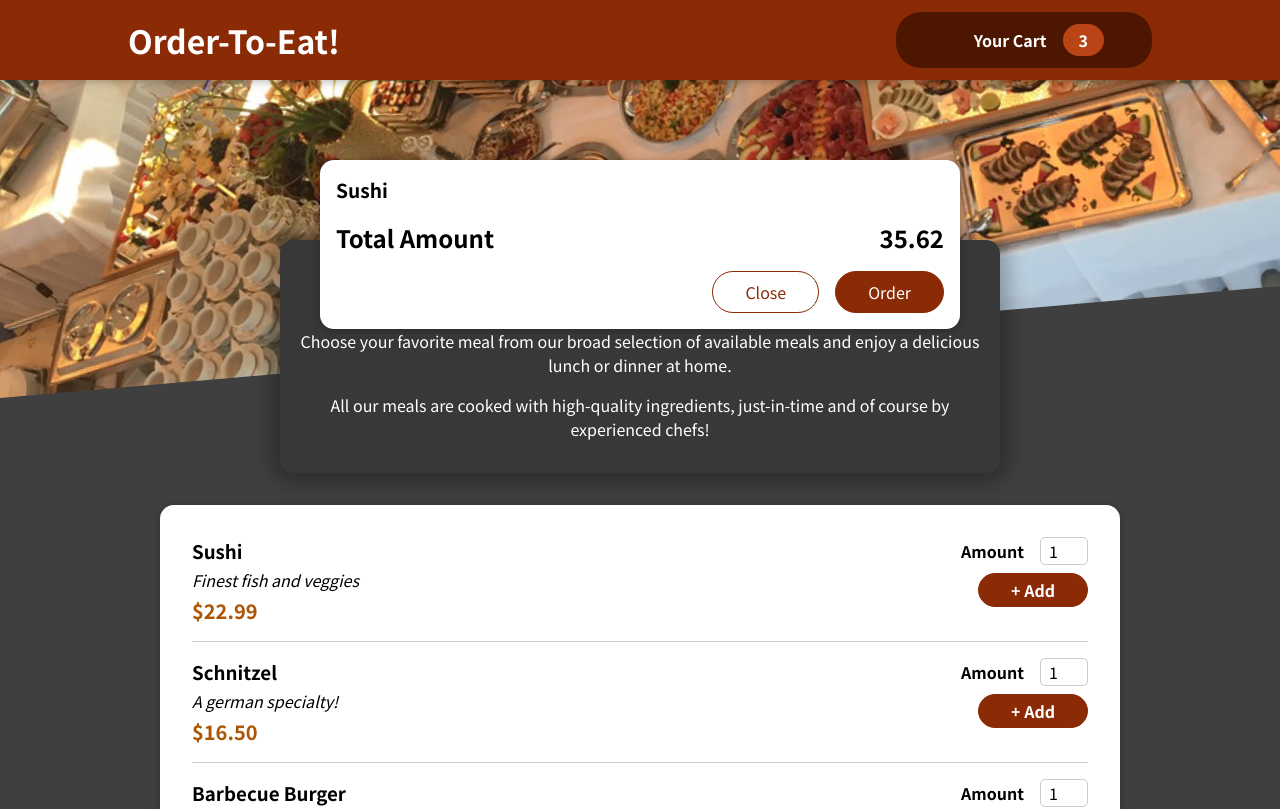
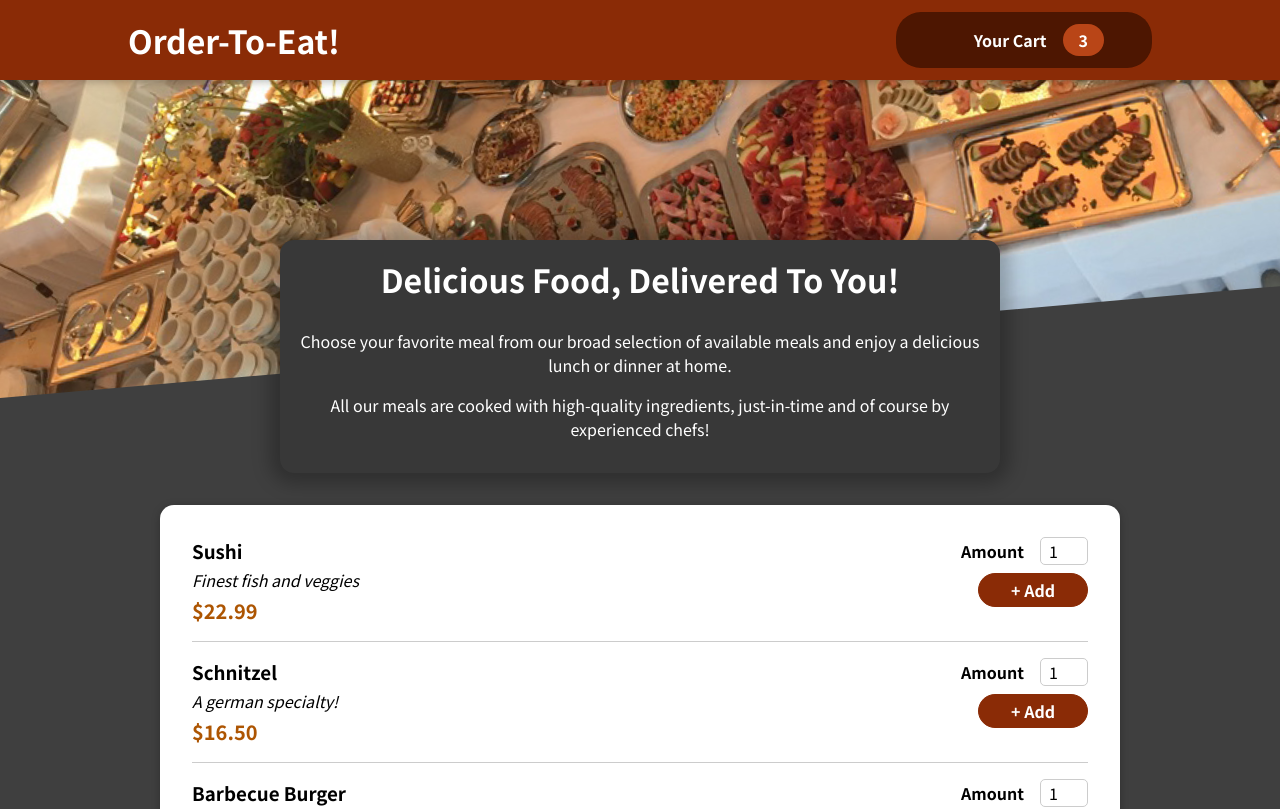
Before and after one commit to Alex-1980/order-to-eat, a React (Create React App) app: page / in a window 1280 px wide. Shown: the top 809 px of the page. Built offline with nearby package versions, Linux system fonts and the light colour scheme; some icons are missing.

Commit message:
added handlers to show and close modal

```diff
--- a/src/App.js
+++ b/src/App.js
@@ -1,13 +1,24 @@
+import { useState } from 'react';
 import './App.css';
 import Cart from './components/Cart/Cart';
 import Header from './components/Layout/Header';
 import Meals from './components/Meals/Meals';
 
 function App() {
+  const [cartIsShown, setCartIsShown] = useState(false);
+
+  const showCartHandler = () => {
+    setCartIsShown(true);
+  };
+
+  const hideCartHandler = () => {
+    setCartIsShown(false);
+  };
+
   return (
     <>
-      <Cart />
-      <Header />
+      {cartIsShown && <Cart onClose={hideCartHandler} />}
+      <Header onShowCart={showCartHandler} />
       <main>
         <Meals />
       </main>
--- a/src/components/Cart/Cart.jsx
+++ b/src/components/Cart/Cart.jsx
@@ -2,7 +2,7 @@
 import classes from "../Cart/Cart.module.css";
 import Modal from '../UI/Modal';
 
-const Cart = () => {
+const Cart = ({onClose}) => {
   const cartItems = (
     <ul className={classes['cart-items']}>
       {[{ id: "c1", name: "Sushi", amount: 2, price: 12.99 }].map((item) => (
@@ -12,14 +12,14 @@
   );
 
   return (
-    <Modal>
+    <Modal onClose={onClose}>
       {cartItems}
       <div className={classes.total}>
         <span>Total Amount</span>
         <span>35.62</span>
       </div>
       <div className={classes.actions}>
-        <button className={classes['button--alt']}>Close</button>
+        <button className={classes['button--alt']} onClick={onClose}>Close</button>
         <button className={classes.button}>Order</button>
       </div>
     </Modal>
--- a/src/components/Layout/Header.jsx
+++ b/src/components/Layout/Header.jsx
@@ -3,12 +3,12 @@
 import classes from "./Header.module.css";
 import HeaderCartButton from './HeaderCartButton';
 
-const Header = () => {
+const Header = ({onShowCart}) => {
   return (
     <>
       <header className={classes.header}>
         <h1>Order-To-Eat!</h1>
-        <HeaderCartButton />
+        <HeaderCartButton onClick={onShowCart} />
       </header>
       <div className={classes['main-image']}>
         <img src={mealsImage} alt="A table full of delicious food!" />
--- a/src/components/Layout/HeaderCartButton.jsx
+++ b/src/components/Layout/HeaderCartButton.jsx
@@ -2,9 +2,9 @@
 import Carticon from "../Cart/CartIcon";
 import classes from "../Layout/HeaderCartButton.module.css";
 
-const HeaderCartButton = () => {
+const HeaderCartButton = ({onClick}) => {
   return (
-    <button className={classes.button}>
+    <button className={classes.button} onClick={onClick} >
       <span className={classes.icon}>
         <Carticon />
       </span>
--- a/src/components/UI/Modal.jsx
+++ b/src/components/UI/Modal.jsx
@@ -2,26 +2,26 @@
 import ReactDOM from "react-dom";
 import classes from "../UI/Modal.module.css";
 
-const Backdrop = () => {
-  return <div className={classes.ackdrop} />;
+const Backdrop = ({onClose}) => {
+  return <div className={classes.backdrop} onClick={onClose} />;
 };
 
-const ModalOverlay = (props) => {
+const ModalOverlay = ({children}) => {
   return (
     <div className={classes.modal}>
-      <div className={classes.content}>{props.children}</div>
+      <div className={classes.content}>{children}</div>
     </div>
   );
 };
 
 const portalElement = document.getElementById("overlays");
 
-const Modal = (props) => {
+const Modal = ({children, onClose}) => {
   return (
     <>
-      {ReactDOM.createPortal(<Backdrop />, portalElement)}
+      {ReactDOM.createPortal(<Backdrop onClose={onClose} />, portalElement)}
       {ReactDOM.createPortal(
-        <ModalOverlay>{props.children}</ModalOverlay>,
+        <ModalOverlay>{children}</ModalOverlay>,
         portalElement
       )}
     </>
```
